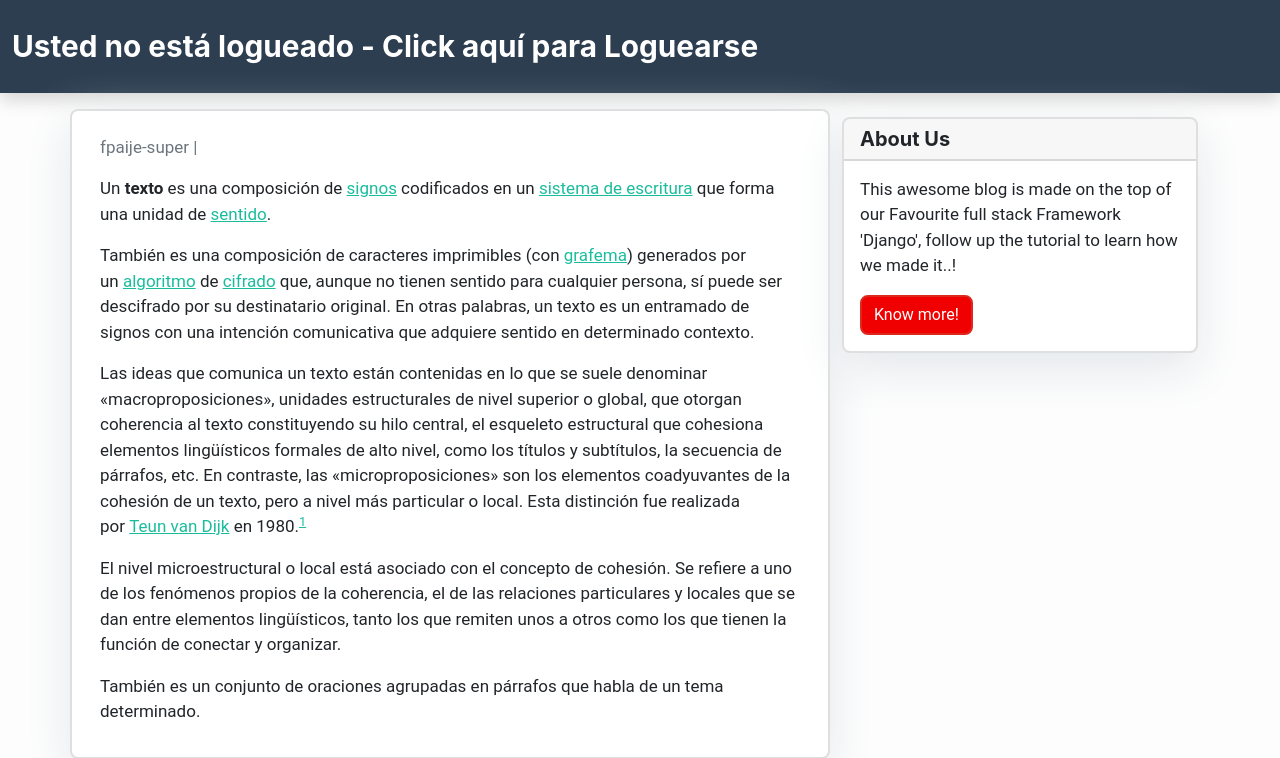
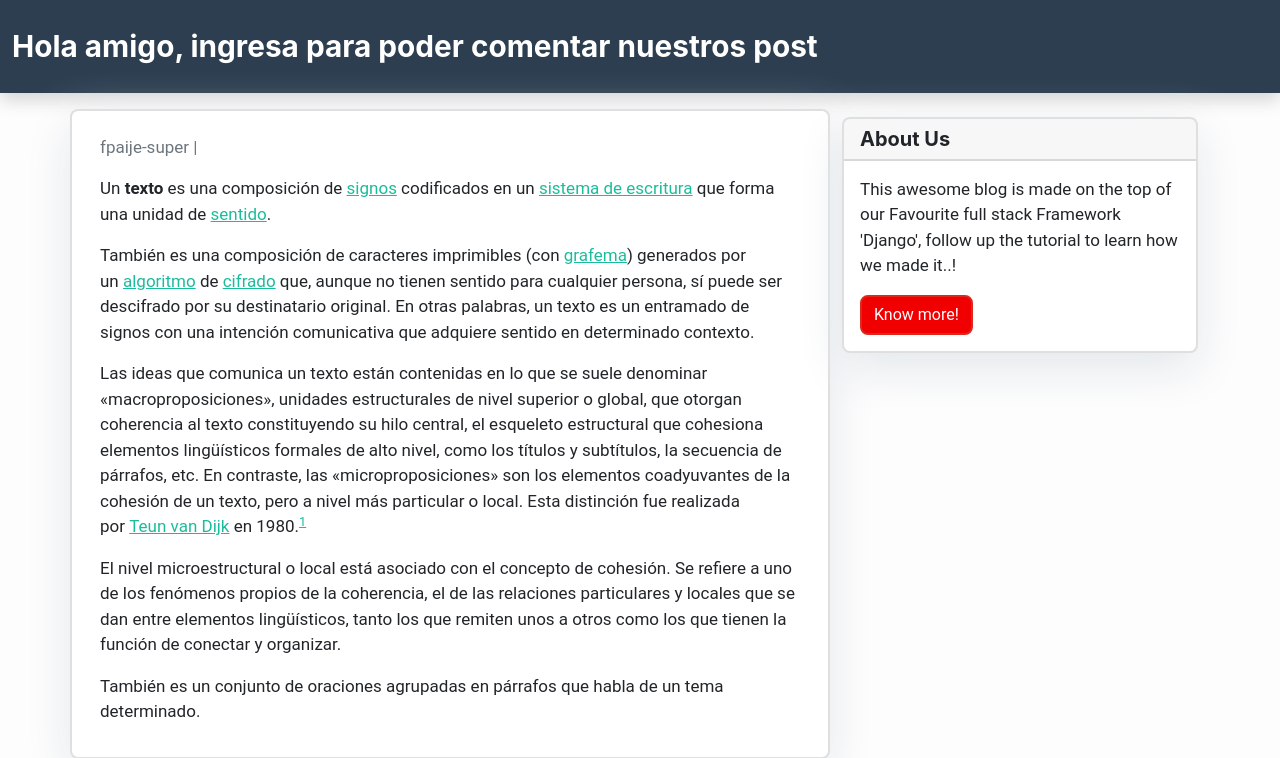
Before and after one commit to nbesso/ProyFinal, a Django app: a page that uses ProyectoFinal/templates/blog/base_post.html in a window 1280 px wide. Shown: the top 758 px of the page. Run offline with Django 4.2, Linux system fonts and the light colour scheme; data comes from the database, SQL or seed files in the repository; some libraries are stand-ins or nearby versions.

Commit message:
cambios template 17:15

```diff
--- a/ProyectoFinal/templates/blog/base_post.html
+++ b/ProyectoFinal/templates/blog/base_post.html
@@ -45,7 +45,7 @@
             <div class="container-fluid">
                 {% if not request.user.is_authenticated %}
                 <div>
-                    <a class="navbar-brand" href="{% url 'login' %}">Usted no está logueado - Click aquí para Loguearse</a></div>
+                    <a class="navbar-brand" href="{% url 'login' %}">Hola amigo, ingresa para poder comentar nuestros post</a></div>
                     <button class="navbar-toggler navbar-toggler-right" type="button" data-toggle="collapse" data-target="#navbarResponsive"
                     aria-controls="navbarResponsive" aria-expanded="false" aria-label="Toggle navigation">
                     <span class="navbar-toggler-icon"></span>
```
